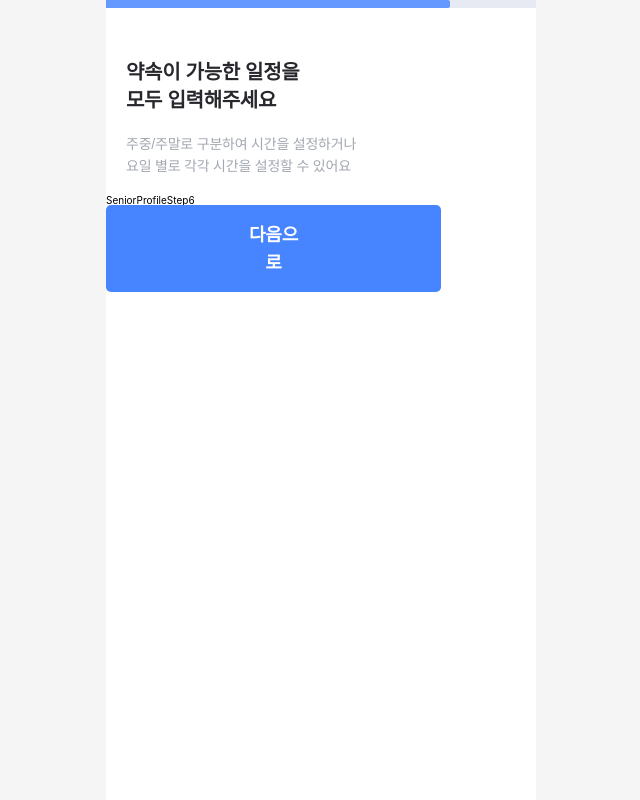
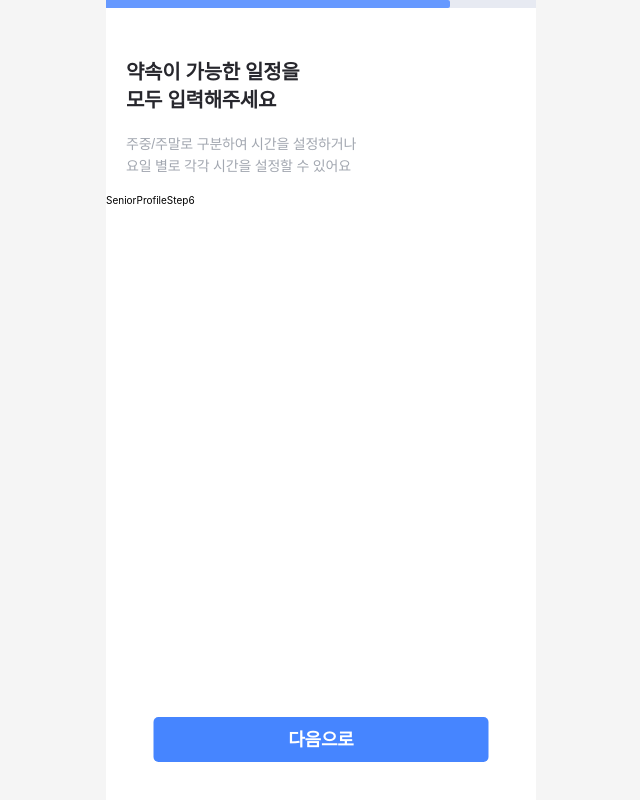
Before and after one commit to TEAM-SEONYAK/SEONYAK_CLIENT, a React (Vite) app: page /seniorProfile in a window 1280 px wide. Shown: the whole page, without its empty margins (319-959 px from the left). Built offline with nearby package versions, Linux system fonts and the light colour scheme; no server answers; a web font is replaced by a local one; what emotion-reset would draw is missing.

Commit message:
fix: bottom full button 고정

```diff
--- a/src/components/commons/FullButton.tsx
+++ b/src/components/commons/FullButton.tsx
@@ -17,8 +17,12 @@ export const FullBtn = (props: FullBtnPropType) => {
 };
 
 const FullBtnWrapper = styled.button`
+  display: flex;
+  justify-content: center;
+  align-items: center;
+
   width: 33.5rem;
-  padding: 1.55rem 13.65rem;
+  height: 4.5rem;
   border-radius: 5px;
 
   background-color: ${({ theme }) => theme.colors.Blue};
@@ -26,6 +30,11 @@ const FullBtnWrapper = styled.button`
   ${({ theme }) => theme.fonts.Head2_SB_18}
   color: ${({ theme }) => theme.colors.grayScaleWhite};
 
+  position: fixed;
+  bottom: 3.8rem;
+  left: 50%;
+  transform: translateX(-50%);
+
   &:disabled {
     background-color: ${({ theme }) => theme.colors.grayScaleMG2};
 
```
